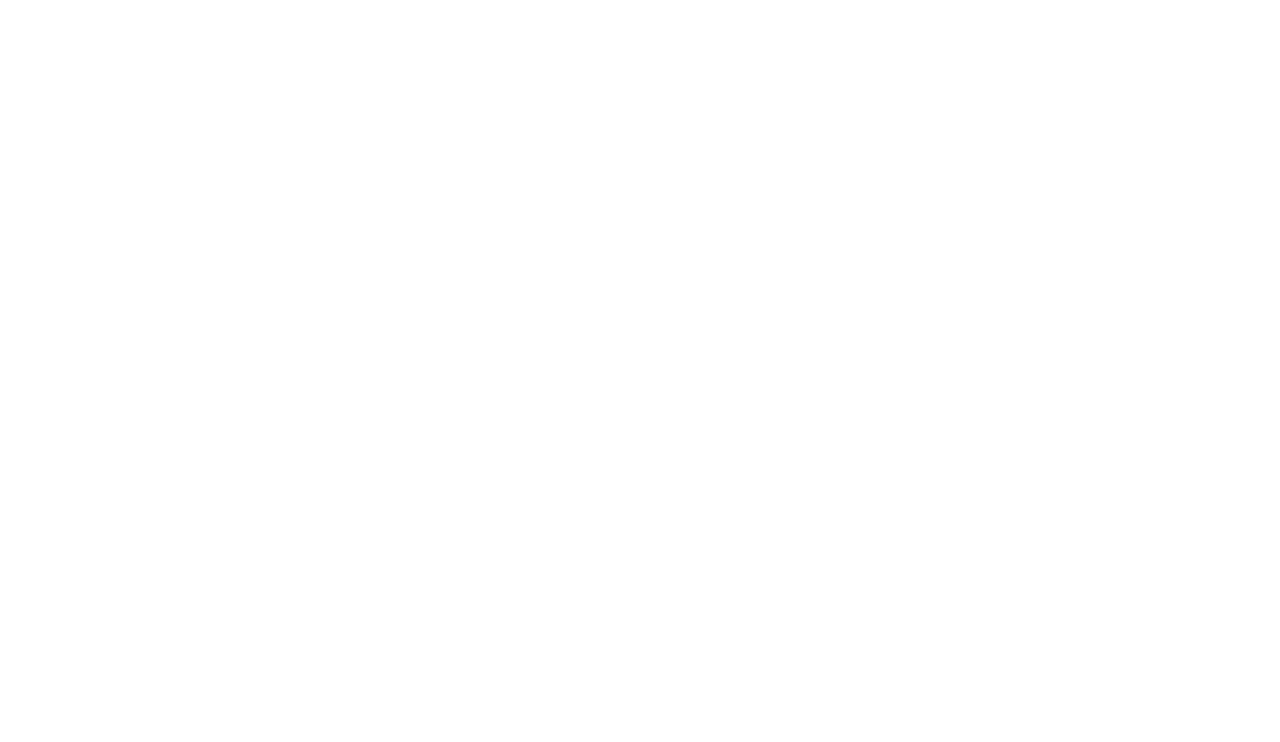
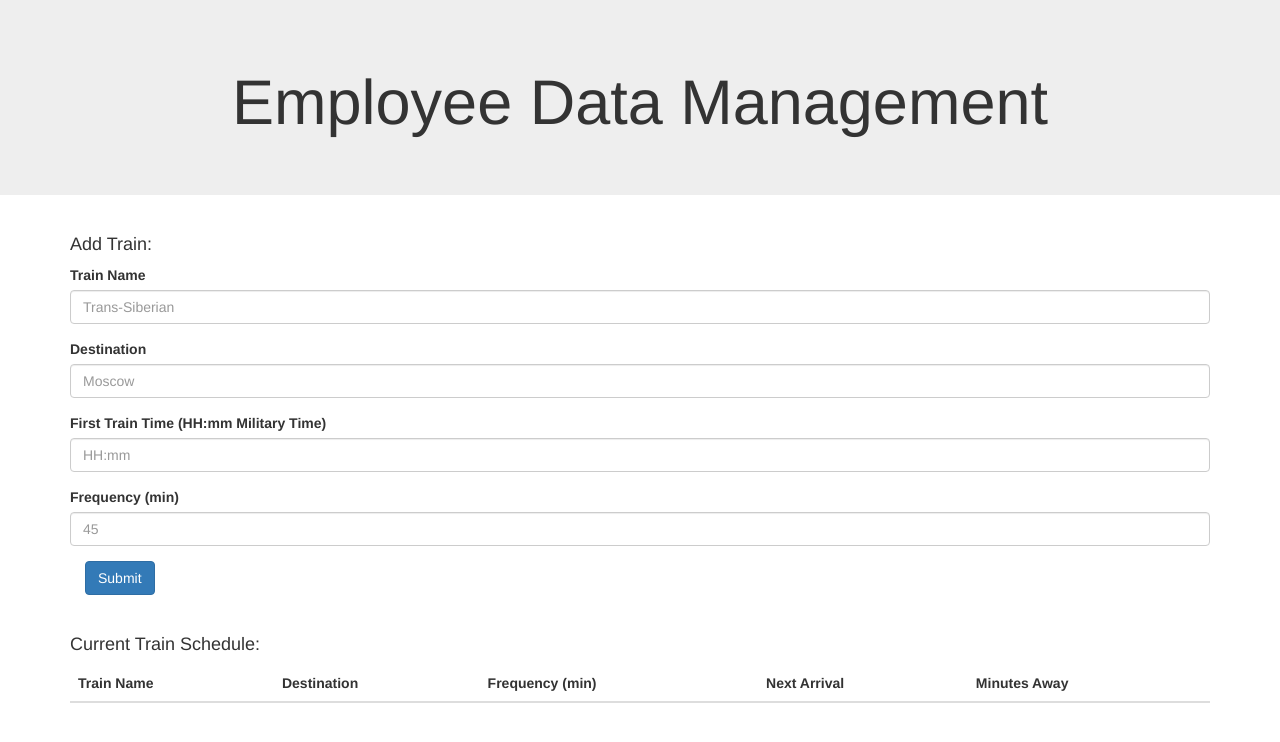
Before and after one commit to burnit66/Train-Schedule, a plain HTML site: page index.html in a window 1280 px wide. Drawn offline with nearby package versions, Linux system fonts and the light colour scheme.

Commit message:
adding html elements for bare layout

```diff
--- a/assets/js/app.js
+++ b/assets/js/app.js
@@ -0,0 +1,10 @@
+// Initialize Firebase
+var config = {
+    apiKey: "AIzaSyBTEFaP_4m6vdnCYyT9HgUcGB-oysLJljI",
+    authDomain: "train-schedule-30661.firebaseapp.com",
+    databaseURL: "https://train-schedule-30661.firebaseio.com",
+    projectId: "train-schedule-30661",
+    storageBucket: "train-schedule-30661.appspot.com",
+    messagingSenderId: "232813586151"
+};
+firebase.initializeApp(config);
--- a/index.html
+++ b/index.html
@@ -13,7 +13,69 @@
     <link rel="stylesheet" type="text/css" href="assets/css/styles.css">
 </head>
 <body>
+    <div class="jumbotron">
+        <div class="container text-center">
+            <h1 id="title">Employee Data Management</h1>
+        </div>
+    </div>
 
+    <div class="container">
+        <div class="container-fluid bg-3 ">
+            <div class="row">
+                <form>
+                    <h4>Add Train:</h4>
+                    <div class="form-group">
+                        <label>Train Name</label>
+                        <input id="name" class="form-control" placeholder="Trans-Siberian">
+                    </div>
+                    <div class="form-group">
+                        <label>Destination</label>
+                        <input id="destination" class="form-control" placeholder="Moscow">
+                    </div>
+                    <div class="form-group">
+                        <label>First Train Time (HH:mm Military Time)</label>
+                        <input type="text" class="form-control" id="firstTrain" placeholder="HH:mm">
+                    </div>
+                    <div class="form-group">
+                        <label>Frequency (min)</label>
+                        <input type="text" class="form-control" id="freq" placeholder="45">
+                    </div>
+                </form>
+            </div>
+            <button id="submit" type="submit" class="btn btn-primary">Submit</button>
+        </div>
+
+        <div>
+            <p>
+                &nbsp;
+            </p>
+        </div>
+
+        <div class="container-fluid bg-4">
+            <div class="row">
+                <div>
+                    <h4>Current Train Schedule:</h4>
+                </div>
+            </div>
+
+            <div class="row">
+                <table class="table">
+                    <thead>
+                        <tr>
+                            <th>Train Name</th>
+                            <th>Destination</th>
+                            <th>Frequency (min)</th>
+                            <th>Next Arrival</th>
+                            <th>Minutes Away</th>
+                        </tr>
+                    </thead>
+                    <tbody id="tableContents">
+                    </tbody>
+                </table>
+            </div>
+
+        </div>
+        <script src="assets/js/app.js"></script>
+    </div>
 </body>
-<script src="assets/js/app.js"></script>
 </html>
```
